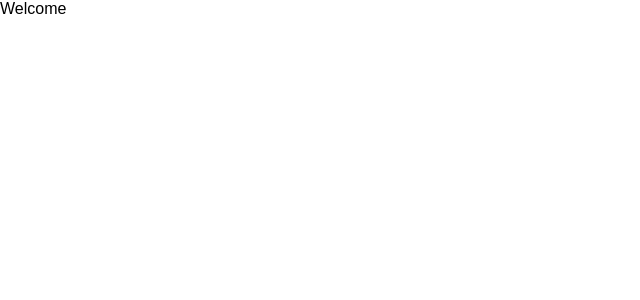
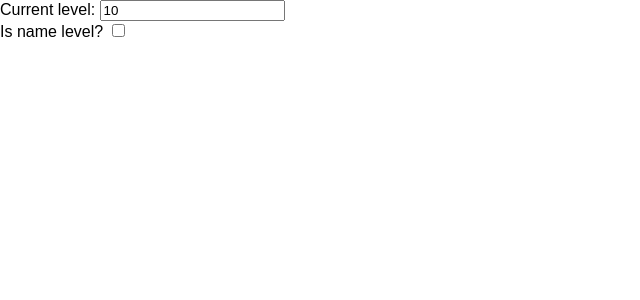
Before and after one commit to TrueWill/adnd-xp-training, a React (Create React App) app: page / in a window 1280 px wide. Shown: the top 300 px of the page, without its empty margins (0-640 px from the left). Built offline with nearby package versions, Linux system fonts and the light colour scheme.

Commit message:
Add Level component

```diff
--- a/package.json
+++ b/package.json
@@ -3,6 +3,7 @@
   "version": "0.1.0",
   "private": true,
   "dependencies": {
+    "prop-types": "^15.6.1",
     "react": "^16.4.1",
     "react-dom": "^16.4.1",
     "react-scripts": "1.1.4"
--- a/src/App.js
+++ b/src/App.js
@@ -1,10 +1,34 @@
 import React, { Component } from 'react';
+import Level from './components/Level';
 
 class App extends Component {
+  constructor() {
+    super();
+    this.state = {
+      currentLevel: 10,
+      isNameLevel: false
+    };
+  }
+
+  handleLevelChange = e => {
+    this.setState({ currentLevel: Number(e.target.value) });
+  };
+
+  handleIsNameLevelChange = e => {
+    this.setState({ isNameLevel: e.target.checked });
+  };
+
   render() {
+    const { currentLevel, isNameLevel } = this.state;
+
     return (
       <div>
-        Welcome
+        <Level
+          value={currentLevel}
+          onChange={this.handleLevelChange}
+          isName={isNameLevel}
+          onIsNameChange={this.handleIsNameLevelChange}
+        />
       </div>
     );
   }
--- /dev/null
+++ b/src/components/Level.js
@@ -0,0 +1,24 @@
+import React from 'react';
+import PropTypes from 'prop-types';
+
+const Level = ({ value, onChange, isName, onIsNameChange }) => (
+  <div>
+    <label>
+      Current level: <input type="number" value={value} onChange={onChange} />
+    </label>
+    <br />
+    <label>
+      Is name level?{' '}
+      <input type="checkbox" checked={isName} onChange={onIsNameChange} />
+    </label>
+  </div>
+);
+
+Level.propTypes = {
+  value: PropTypes.number.isRequired,
+  onChange: PropTypes.func.isRequired,
+  isName: PropTypes.bool.isRequired,
+  onIsNameChange: PropTypes.func.isRequired
+};
+
+export default Level;
```
Also changed, not shown: 1 other file (tests, documents, lock files or other folders).
